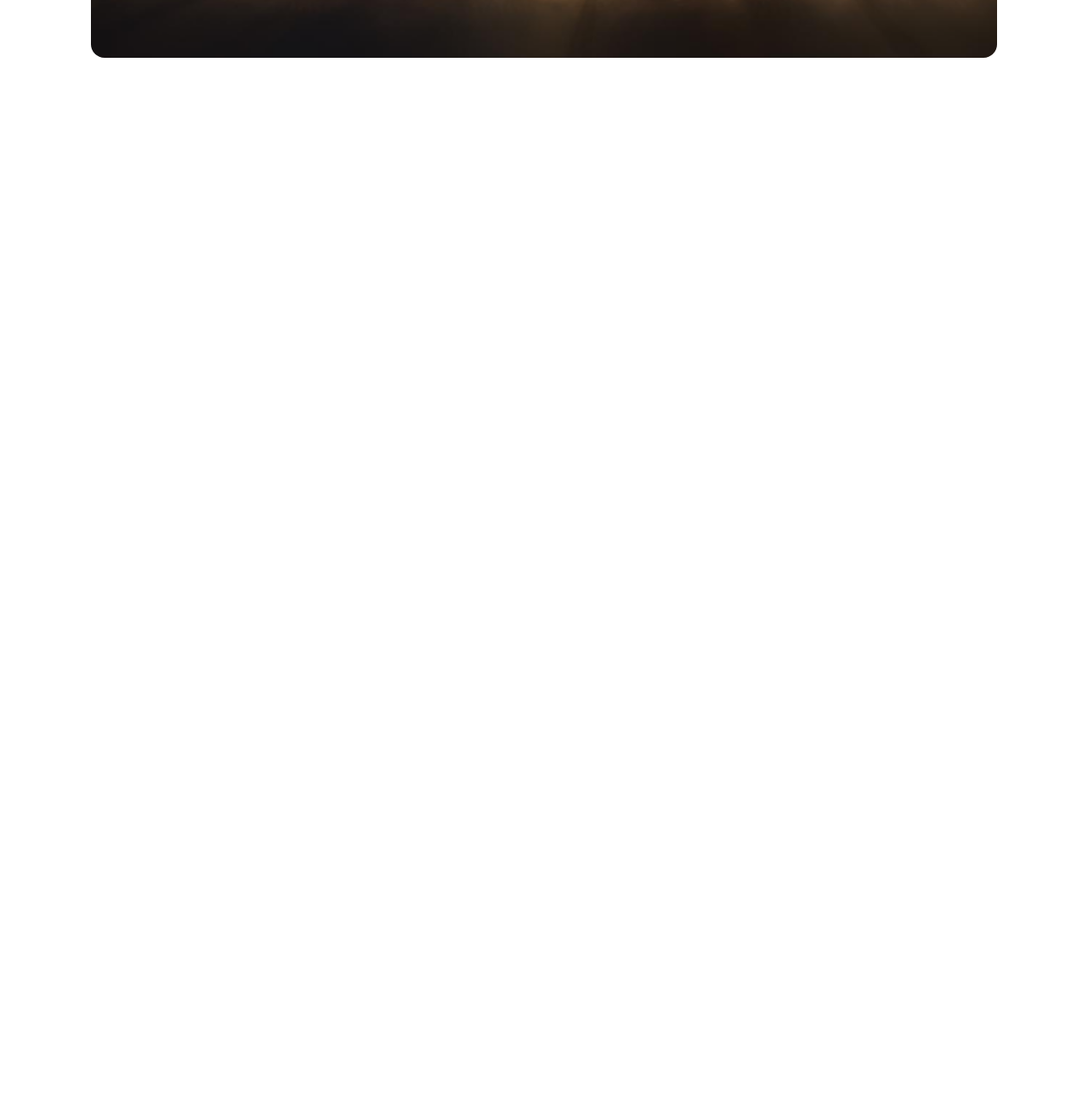
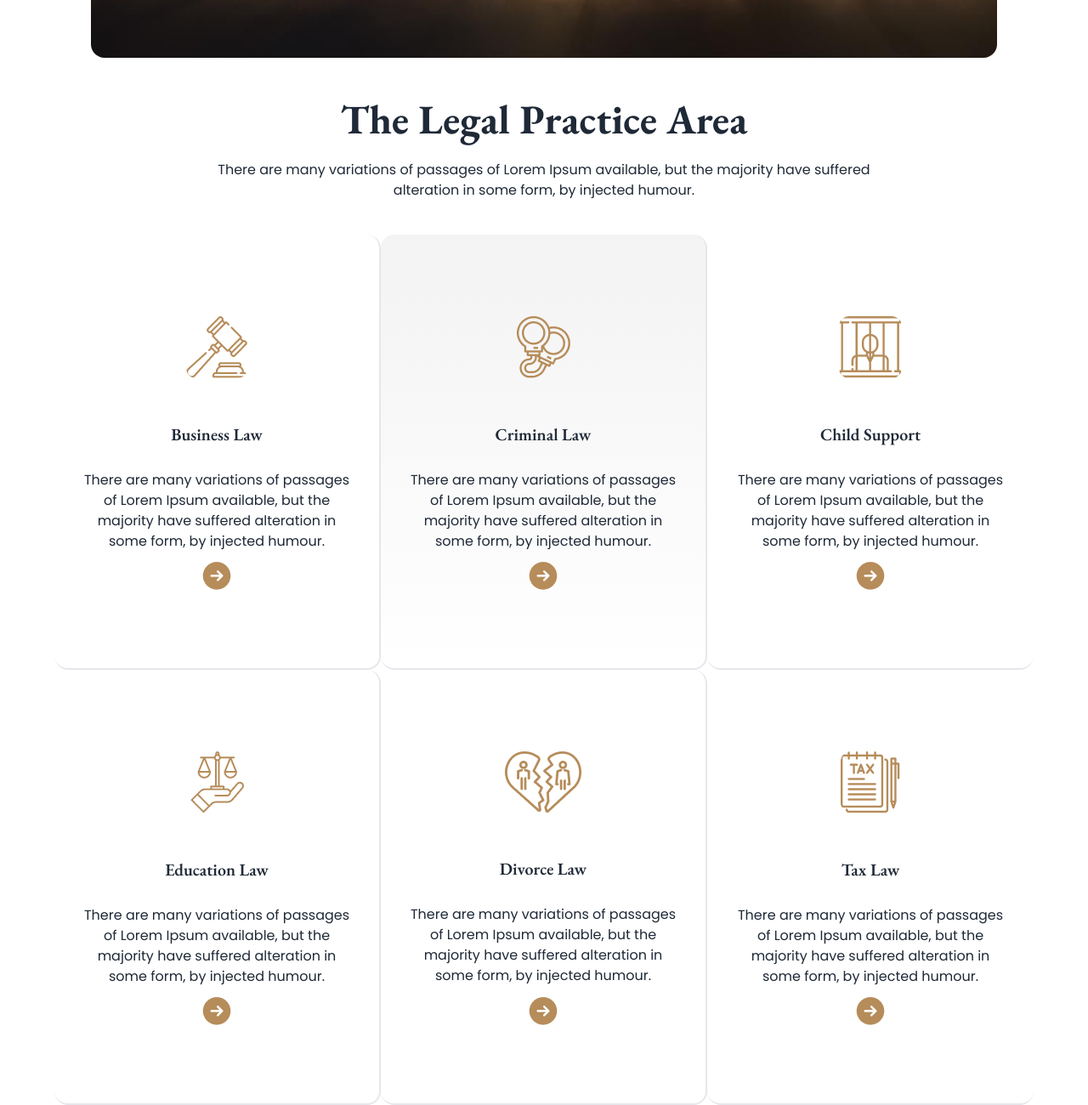
Before and after one commit to sujanchakma1/legal-solution-practice, a plain HTML site: page index.html in a window 1280 px wide. Shown: the part 864-2164 px from the top of the page at 85% size. Before the commit the page ends 932 px from the top, so only its background shows below. Drawn offline with nearby package versions, Linux system fonts and the light colour scheme.

Commit message:
added my card section

```diff
--- a/index.html
+++ b/index.html
@@ -77,5 +77,120 @@
     </div>
   </div>
   </header>
+
+  <main class="mx-auto">
+      <!-- card tittle -->
+      <div class="hero">
+        <div class="hero-content text-center">
+          <div class="max-w-screen-md mt-8">
+            <h1 class="text-5xl font-bold eb-garamond-fonts">The Legal Practice Area</h1>
+            <p class="py-6">
+              There are many variations of passages of Lorem Ipsum available, but the majority have suffered alteration in some form, by injected humour.
+            </p>
+          </div>
+        </div>
+      </div>
+      <!-- card section -->
+    <section class="flex justify-center">
+      <div class="grid xl:grid-cols-3 lg:grid-cols-3 grid-cols-2">
+        <!-- card 1 -->
+        <div class="card bg-base-100 w-96 border-r-2 border-b-2 px-18 py-14">
+          <figure class="px-10 pt-10">
+            <img
+              src="./images/business.png"
+              alt="Shoes"
+              class="rounded-xl mb-5" />
+          </figure>
+          <div class="card-body items-center text-center">
+            <h2 class="card-title eb-garamond-fonts mb-5">Business Law</h2>
+            <p>There are many variations of passages of Lorem Ipsum available, but the majority have suffered alteration in some form, by injected humour.</p>
+            <div class="card-actions">
+              <button><img src="./images/Frame.png" alt=""></button>
+            </div>
+          </div>
+        </div>
+        <!-- card 2 -->
+        <div class="card bg-base-100 w-96 border-r-2 border-b-2 px-18 py-14 bg-gradient-to-b from-[#F3F3F3] to-rgba(243, 243, 243, 0)">
+          <figure class="px-10 pt-10">
+            <img
+              src="./images/criminal.png"
+              alt="Shoes"
+              class="rounded-xl mb-5" />
+          </figure>
+          <div class="card-body items-center text-center">
+            <h2 class="card-title eb-garamond-fonts mb-5">Criminal Law</h2>
+            <p>There are many variations of passages of Lorem Ipsum available, but the majority have suffered alteration in some form, by injected humour.</p>
+            <div class="card-actions">
+              <button><img src="./images/Frame.png" alt=""></button>
+            </div>
+          </div>
+        </div>
+        <!-- card 3 -->
+        <div class="card bg-base-100 w-96 border-b-2 px-18 py-14">
+          <figure class="px-10 pt-10">
+            <img
+              src="./images/child.png"
+              alt="Shoes"
+              class="rounded-xl mb-5" />
+          </figure>
+          <div class="card-body items-center text-center">
+            <h2 class="card-title eb-garamond-fonts mb-5">Child Support</h2>
+            <p>There are many variations of passages of Lorem Ipsum available, but the majority have suffered alteration in some form, by injected humour.</p>
+            <div class="card-actions">
+              <button><img src="./images/Frame.png" alt=""></button>
+            </div>
+          </div>
+        </div>
+        <!-- card 4 -->
+        <div class="card bg-base-100 w-96 border-r-2 border-b-2 px-18 py-14">
+          <figure class="px-10 pt-10">
+            <img
+              src="./images/education.png"
+              alt="Shoes"
+              class="rounded-xl mb-5" />
+          </figure>
+          <div class="card-body items-center text-center">
+            <h2 class="card-title eb-garamond-fonts mb-5">Education Law</h2>
+            <p>There are many variations of passages of Lorem Ipsum available, but the majority have suffered alteration in some form, by injected humour.</p>
+            <div class="card-actions">
+              <button><img src="./images/Frame.png" alt=""></button>
+            </div>
+          </div>
+        </div>
+        <!-- card 5 -->
+        <div class="card bg-base-100 w-96 border-r-2 border-b-2 px-18 py-14">
+          <figure class="px-10 pt-10">
+            <img
+              src="./images/divorce.png"
+              alt="Shoes"
+              class="rounded-xl mb-5" />
+          </figure>
+          <div class="card-body items-center text-center">
+            <h2 class="card-title eb-garamond-fonts mb-5">Divorce Law</h2>
+            <p>There are many variations of passages of Lorem Ipsum available, but the majority have suffered alteration in some form, by injected humour.</p>
+            <div class="card-actions">
+              <button><img src="./images/Frame.png" alt=""></button>
+            </div>
+          </div>
+        </div>
+        <!-- card 6 -->
+        <div class="card bg-base-100 w-96 border-b-2 px-18 py-14">
+          <figure class="px-10 pt-10">
+            <img
+              src="./images/tax.png"
+              alt="Shoes"
+              class="rounded-xl mb-5" />
+          </figure>
+          <div class="card-body items-center text-center">
+            <h2 class="card-title eb-garamond-fonts mb-5">Tax Law</h2>
+            <p>There are many variations of passages of Lorem Ipsum available, but the majority have suffered alteration in some form, by injected humour.</p>
+            <div class="card-actions">
+              <button><img src="./images/Frame.png" alt=""></button>
+            </div>
+          </div>
+        </div>
+      </div>
+    </section>
+  </main>
 </body>
 </html>
```
